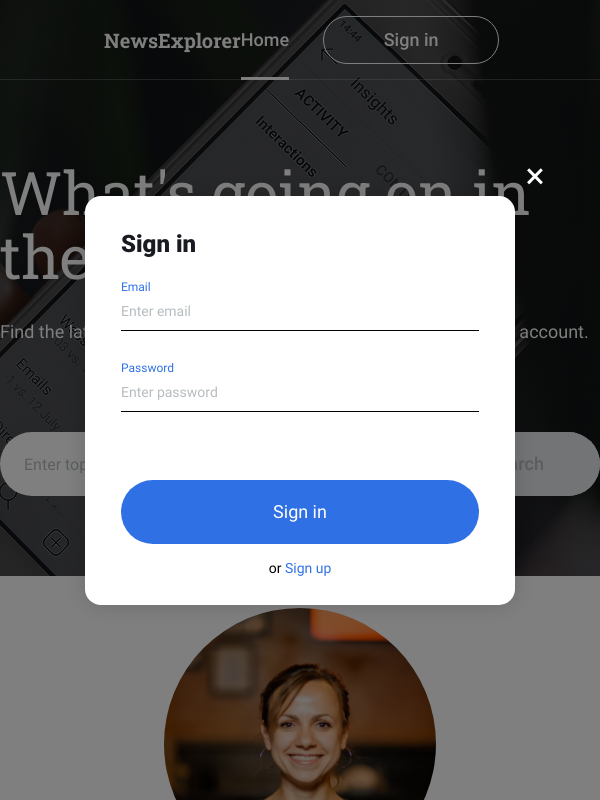
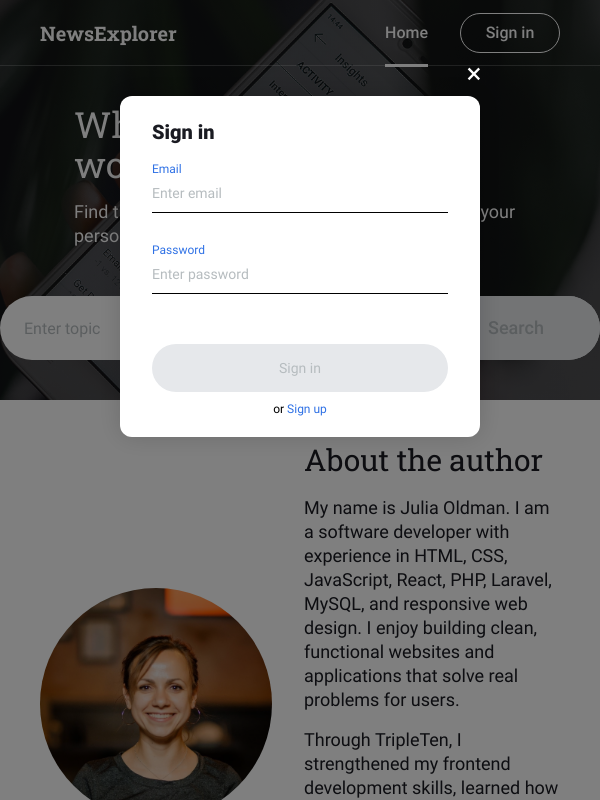
Before and after one commit to JuliaOldman0/final-project-frontend, a React (Vite) app: page / in a window 600 px wide. Both pictures are taken after a click on the button "Sign in". Shown: the top 800 px of the page. Built offline with nearby package versions, Linux system fonts and the light colour scheme.

Commit message:
Polish desktop and tablet responsive UI

```diff
--- a/src/components/About/About.css
+++ b/src/components/About/About.css
@@ -7,16 +7,13 @@
 }
 
 .about__image {
-  display: flex;
-  align-items: center;
-  justify-content: center;
+  display: block;
   width: 464px;
   height: 464px;
   flex-shrink: 0;
   border-radius: 50%;
   background-color: #c4c4c4;
   object-fit: cover;
-  display: block;
 }
 
 .about__placeholder {
@@ -65,33 +62,35 @@
   margin-bottom: 0;
 }
 
-@media screen and (max-width: 900px) {
+/* Tablet */
+@media screen and (min-width: 551px) and (max-width: 900px) {
   .about {
     gap: 32px;
     padding: 40px;
   }
 
   .about__image {
-    width: 320px;
-    height: 320px;
-  }
-}
-
-@media screen and (max-width: 650px) {
-  .about {
-    flex-direction: column;
-    align-items: flex-start;
-    padding: 32px 16px;
+    width: 232px;
+    height: 232px;
   }
 
-  .about__image {
-    width: 272px;
-    height: 272px;
-    align-self: center;
+  .about__content {
+    max-width: 424px;
   }
 
   .about__title {
+    margin-bottom: 16px;
     font-size: 30px;
     line-height: 40px;
   }
+
+  .about__text {
+    margin-bottom: 16px;
+    font-size: 18px;
+    line-height: 24px;
+  }
+
+  .about__text:last-child {
+    margin-bottom: 0;
+  }
 }
--- a/src/components/Footer/Footer.css
+++ b/src/components/Footer/Footer.css
@@ -50,22 +50,29 @@
   opacity: 0.7;
 }
 
-@media screen and (max-width: 650px) {
+/* Tablet */
+@media screen and (min-width: 551px) and (max-width: 900px) {
   .footer {
-    flex-direction: column-reverse;
-    align-items: flex-start;
-    gap: 38px;
-    padding: 20px 16px;
+    padding: 24px 40px;
+  }
+
+  .footer__copyright {
+    max-width: 240px;
+    font-size: 16px;
+    line-height: 22px;
   }
 
   .footer__links {
-    width: 100%;
-    flex-wrap: wrap;
     gap: 24px;
   }
 
-  .footer__copyright {
-    font-size: 16px;
-    line-height: 22px;
+  .footer__link {
+    font-size: 18px;
+    line-height: 24px;
+  }
+
+  .footer__icon {
+    width: 24px;
+    height: 24px;
   }
 }
--- a/src/components/Header/Header.css
+++ b/src/components/Header/Header.css
@@ -32,3 +32,16 @@
 .header_light .header__logo {
   color: #1a1b22;
 }
+
+/* Tablet */
+@media screen and (min-width: 551px) and (max-width: 900px) {
+  .header {
+    min-height: 66px;
+    padding: 0 40px;
+  }
+
+  .header__logo {
+    font-size: 20px;
+    line-height: 24px;
+  }
+}
--- a/src/components/LoginModal/LoginModal.jsx
+++ b/src/components/LoginModal/LoginModal.jsx
@@ -7,6 +7,8 @@ function LoginModal({ isOpen, onClose, onLogin, onSignUpClick }) {
   const [password, setPassword] = useState("");
 
   const isEmailInvalid = email.length > 0 && !email.includes("@");
+
+  const isSubmitDisabled = !email || !password || isEmailInvalid;
 
   function handleSubmit(e) {
     e.preventDefault();
@@ -28,6 +30,7 @@ function LoginModal({ isOpen, onClose, onLogin, onSignUpClick }) {
       isOpen={isOpen}
       onClose={onClose}
       onSubmit={handleSubmit}
+      isSubmitDisabled={isSubmitDisabled}
       footer={
         <>
           or{" "}
--- a/src/components/Main/Main.css
+++ b/src/components/Main/Main.css
@@ -113,3 +113,60 @@
   line-height: 24px;
   color: #b6bcbf;
 }
+
+/* Tablet */
+@media screen and (min-width: 551px) and (max-width: 900px) {
+  .main__search {
+    min-height: 400px;
+    padding-top: 104px;
+  }
+
+  .main__title {
+    max-width: 452px;
+    margin-bottom: 16px;
+    font-size: 36px;
+    line-height: 40px;
+  }
+
+  .main__subtitle {
+    max-width: 452px;
+    margin-bottom: 48px;
+    font-size: 18px;
+    line-height: 24px;
+  }
+
+  .main__news {
+    padding: 40px;
+  }
+
+  .news__title {
+    max-width: 688px;
+    margin-bottom: 32px;
+    font-size: 30px;
+    line-height: 34px;
+  }
+
+  .news__list {
+    max-width: 688px;
+    grid-template-columns: repeat(3, 1fr);
+    gap: 8px;
+  }
+
+  .news__button {
+    width: 240px;
+    height: 56px;
+    margin-top: 32px;
+    border-radius: 80px;
+    background-color: #fff;
+    font-size: 18px;
+    line-height: 24px;
+  }
+
+  .news__button:hover {
+    background-color: #e8e8e8;
+  }
+
+  .news__button:active {
+    background-color: #d8d8d8;
+  }
+}
--- a/src/components/ModalWithForm/ModalWithForm.css
+++ b/src/components/ModalWithForm/ModalWithForm.css
@@ -76,6 +76,16 @@
   background-color: #347eff;
 }
 
+.modal__submit:disabled {
+  background-color: #e6e8eb;
+  color: #b6bcbf;
+  cursor: default;
+}
+
+.modal__submit:disabled:hover {
+  background-color: #e6e8eb;
+}
+
 .modal__footer {
   margin: 16px 0 0;
   text-align: center;
@@ -96,20 +106,52 @@
   cursor: pointer;
 }
 
-@media screen and (max-width: 550px) {
+/* Tablet */
+@media screen and (min-width: 551px) and (max-width: 900px) {
   .modal {
-    align-items: flex-end;
+    align-items: flex-start;
+    justify-content: center;
+    padding-top: 96px;
+    overflow-y: auto;
   }
 
   .modal__content {
-    width: 100%;
-    min-height: 100vh;
-    padding: 16px;
-    border-radius: 16px 16px 0 0;
+    width: 360px;
+    min-height: auto;
+    padding: 24px 32px 20px;
+    border-radius: 12px;
   }
 
   .modal__close {
-    top: -40px;
-    right: 16px;
+    top: -34px;
+    right: -6px;
+    width: 24px;
+    height: 24px;
+    font-size: 28px;
+    line-height: 24px;
+  }
+
+  .modal__title {
+    margin-bottom: 18px;
+    font-size: 20px;
+    line-height: 24px;
+  }
+
+  .modal__submit {
+    height: 48px;
+    margin-top: 20px;
+    font-size: 14px;
+    line-height: 18px;
+  }
+
+  .modal__footer {
+    margin-top: 10px;
+    font-size: 12px;
+    line-height: 15px;
+  }
+
+  .modal__link {
+    font-size: 12px;
+    line-height: 15px;
   }
 }
--- a/src/components/ModalWithForm/ModalWithForm.jsx
+++ b/src/components/ModalWithForm/ModalWithForm.jsx
@@ -8,6 +8,7 @@ function ModalWithForm({
   onClose,
   onSubmit,
   footer,
+  isSubmitDisabled,
 }) {
   const handleOverlayClick = (event) => {
     if (event.target === event.currentTarget) {
@@ -30,7 +31,11 @@ function ModalWithForm({
         <form className="modal__form" onSubmit={onSubmit}>
           {children}
 
-          <button className="modal__submit" type="submit">
+          <button
+            className="modal__submit"
+            type="submit"
+            disabled={isSubmitDisabled}
+          >
             {buttonText}
           </button>
 
--- a/src/components/Navigation/Navigation.css
+++ b/src/components/Navigation/Navigation.css
@@ -64,3 +64,39 @@
   border-color: #1a1b22;
   color: #1a1b22;
 }
+
+/* Tablet */
+@media screen and (min-width: 551px) and (max-width: 900px) {
+  .navigation {
+    gap: 32px;
+  }
+
+  .navigation__link {
+    font-size: 16px;
+    line-height: 24px;
+  }
+
+  .navigation__link_active::after {
+    bottom: -22px;
+  }
+
+  .navigation__button {
+    min-width: 100px;
+    height: 40px;
+    padding: 0 15px;
+    font-size: 16px;
+    line-height: 24px;
+  }
+
+  .navigation__button_user {
+    gap: 8px;
+    min-width: 100px;
+    height: 40px;
+    padding: 0 12px 0 16px;
+  }
+
+  .navigation__logout-icon {
+    width: 18px;
+    height: 18px;
+  }
+}
--- a/src/components/NewsCard/NewsCard.css
+++ b/src/components/NewsCard/NewsCard.css
@@ -1,16 +1,19 @@
 .news-card {
   position: relative;
-  background-color: #fff;
-  border-radius: 16px;
-  overflow: hidden;
+  display: flex;
+  flex-direction: column;
   width: 100%;
   min-height: 576px;
+  overflow: hidden;
+  border-radius: 16px;
+  background-color: #fff;
 }
 
 .news-card__image-container {
   position: relative;
   width: 100%;
   height: 272px;
+  flex-shrink: 0;
 }
 
 .news-card__image {
@@ -21,6 +24,9 @@
 }
 
 .news-card__content {
+  display: flex;
+  flex-direction: column;
+  flex-grow: 1;
   padding: 20px 24px 24px;
 }
 
@@ -33,24 +39,34 @@
 }
 
 .news-card__title {
+  display: -webkit-box;
+  min-height: 90px;
   margin: 0 0 16px;
+  overflow: hidden;
   font-family: "Roboto Slab", Georgia, serif;
   font-size: 26px;
   line-height: 30px;
   font-weight: 400;
   color: #1a1b22;
+  -webkit-line-clamp: 3;
+  -webkit-box-orient: vertical;
 }
 
 .news-card__text {
+  display: -webkit-box;
   margin: 0 0 18px;
+  overflow: hidden;
   font-family: "Roboto", Arial, sans-serif;
   font-size: 16px;
   line-height: 22px;
   color: #1a1b22;
+  -webkit-line-clamp: 5;
+  -webkit-box-orient: vertical;
 }
 
 .news-card__source {
-  margin: 0;
+  margin: auto 0 0;
+  overflow: hidden;
   font-family: "Roboto Slab", Georgia, serif;
   font-size: 16px;
   line-height: 20px;
@@ -58,6 +74,8 @@
   letter-spacing: 0.4px;
   text-transform: uppercase;
   color: #b6bcbf;
+  white-space: nowrap;
+  text-overflow: ellipsis;
 }
 
 .news-card__save-button {
@@ -83,7 +101,6 @@
   height: 40px;
 }
 
-/* Regular bookmark state */
 .news-card__save-icon_normal {
   display: block;
 }
@@ -139,7 +156,6 @@
   display: block;
 }
 
-/* Tooltip */
 .news-card__tooltip {
   display: none;
   position: absolute;
@@ -184,3 +200,62 @@
   font-weight: 500;
   text-transform: capitalize;
 }
+
+/* Tablet */
+@media screen and (min-width: 551px) and (max-width: 900px) {
+  .news-card {
+    min-height: 420px;
+    border-radius: 10px;
+  }
+
+  .news-card__image-container {
+    height: 150px;
+  }
+
+  .news-card__image {
+    height: 150px;
+  }
+
+  .news-card__content {
+    padding: 16px;
+  }
+
+  .news-card__date {
+    margin-bottom: 10px;
+    font-size: 14px;
+    line-height: 18px;
+  }
+
+  .news-card__title {
+    min-height: 72px;
+    margin-bottom: 10px;
+    font-size: 22px;
+    line-height: 24px;
+    -webkit-line-clamp: 3;
+  }
+
+  .news-card__text {
+    margin-bottom: 12px;
+    font-size: 16px;
+    line-height: 22px;
+    -webkit-line-clamp: 4;
+  }
+
+  .news-card__source {
+    font-size: 12px;
+    line-height: 16px;
+  }
+
+  .news-card__save-button {
+    top: 8px;
+    right: 8px;
+  }
+
+  .news-card__keyword {
+    top: 8px;
+    left: 8px;
+    padding: 8px 14px;
+    font-size: 12px;
+    line-height: 14px;
+  }
+}
--- a/src/components/RegisterModal/RegisterModal.jsx
+++ b/src/components/RegisterModal/RegisterModal.jsx
@@ -13,6 +13,8 @@ function RegisterModal({
   const [username, setUsername] = useState("");
 
   const isEmailInvalid = email.length > 0 && !email.includes("@");
+
+  const isSubmitDisabled = !email || !password || !username || isEmailInvalid;
 
   function handleSubmit(e) {
     e.preventDefault();
@@ -38,6 +40,7 @@ function RegisterModal({
       isOpen={isOpen}
       onClose={onClose}
       onSubmit={handleSubmit}
+      isSubmitDisabled={isSubmitDisabled}
       footer={
         <>
           or{" "}
--- a/src/components/SavedNews/SavedNews.css
+++ b/src/components/SavedNews/SavedNews.css
@@ -15,6 +15,7 @@
   font-weight: 400;
   color: rgba(26, 27, 34, 0.5);
 }
+
 .saved-news__title {
   max-width: 530px;
   margin: 0 0 30px;
@@ -52,9 +53,28 @@
   list-style: none;
 }
 
-@media screen and (max-width: 900px) {
+/* Tablet */
+@media screen and (min-width: 551px) and (max-width: 900px) {
   .saved-news__header {
     padding: 24px 40px 32px;
+  }
+
+  .saved-news__label {
+    margin-bottom: 16px;
+    font-size: 14px;
+    line-height: 24px;
+  }
+
+  .saved-news__title {
+    max-width: 336px;
+    margin-bottom: 16px;
+    font-size: 22px;
+    line-height: 24px;
+  }
+
+  .saved-news__keywords {
+    font-size: 14px;
+    line-height: 24px;
   }
 
   .saved-news__cards {
@@ -62,25 +82,9 @@
   }
 
   .saved-news__list {
-    grid-template-columns: repeat(2, minmax(0, 1fr));
-  }
-
-  .saved-news__title {
-    font-size: 30px;
-    line-height: 34px;
+    grid-template-columns: repeat(3, 224px);
+    gap: 8px;
+    max-width: 688px;
+    margin: 0;
   }
 }
-
-@media screen and (max-width: 650px) {
-  .saved-news__header {
-    padding: 24px 16px 32px;
-  }
-
-  .saved-news__cards {
-    padding: 24px 16px;
-  }
-
-  .saved-news__list {
-    grid-template-columns: 1fr;
-  }
-}
```
